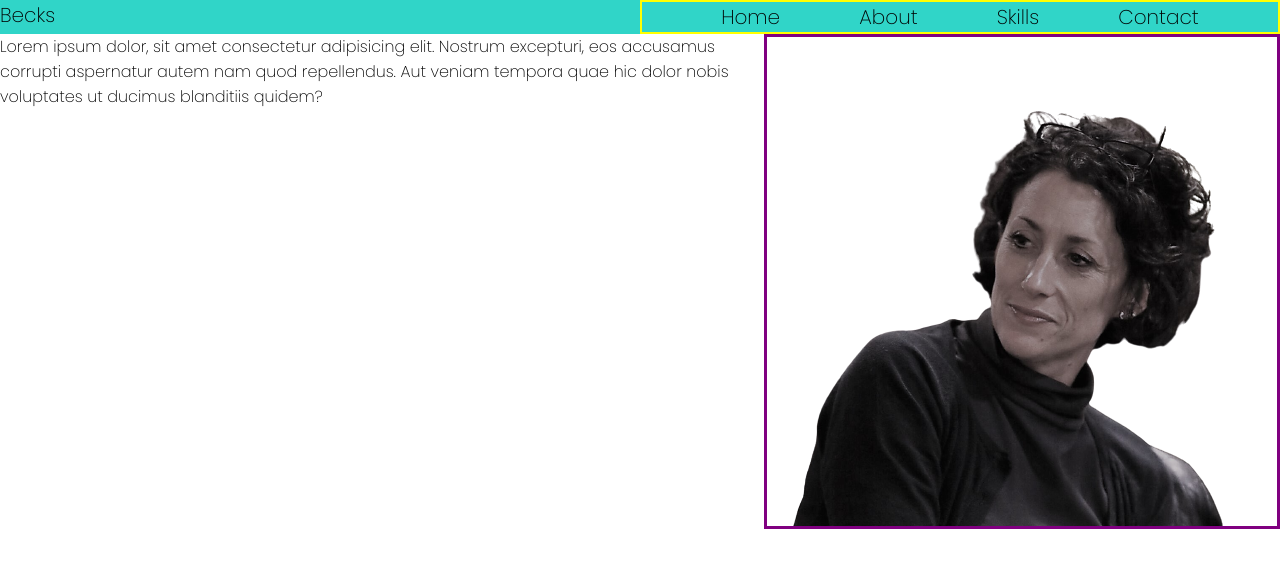
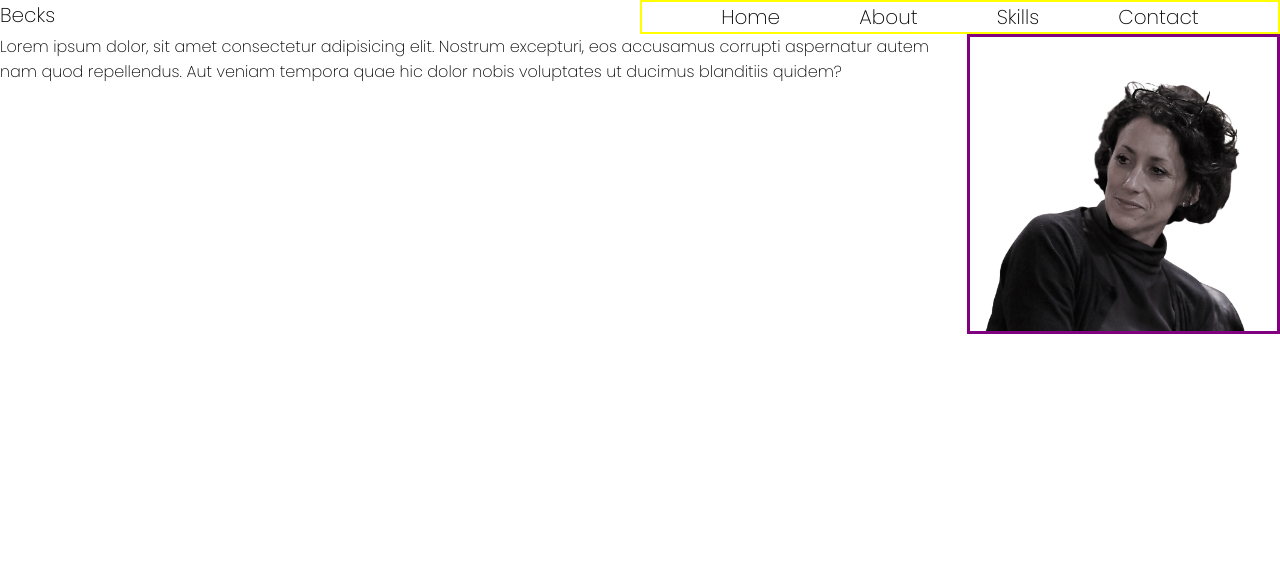
Before and after one commit to SchoolOfCode/website-challenge-nanceche, a plain HTML site: page Website 2/index.html in a window 1280 px wide. Drawn offline with Linux system fonts and the light colour scheme.

Commit message:
resize image

```diff
--- a/Website 2/index.html
+++ b/Website 2/index.html
@@ -26,7 +26,9 @@
     </header>
 <div class="intro">
     <p>Lorem ipsum dolor, sit amet consectetur adipisicing elit. Nostrum excepturi, eos accusamus corrupti aspernatur autem nam quod repellendus. Aut veniam tempora quae hic dolor nobis voluptates ut ducimus blanditiis quidem?</p>
-   <img src="../images/IMG_2736-removebg-preview.png" alt="" class="becks">
+
+
+    <img class="becks-pic" src="../images/IMG_2736-removebg-preview.png" alt="" class="becks">
 </div>
 </body>
 </html>
--- a/Website 2/style.css
+++ b/Website 2/style.css
@@ -17,7 +17,7 @@ header {
 
   border: transparent;
   width: 100%;
-  background-color: var(--base);
+  /* background-color: var(--base); */
   font-size: 20px;
 }
 
@@ -37,8 +37,11 @@ li {
 }
 img {
   border: solid purple 3px;
-  size: 20px;
 }
 .intro {
   display: flex;
 }
+
+.becks-pic {
+  height: 300px;
+}
```
Also changed, not shown: images/blob.svg (added), 2 other files.
